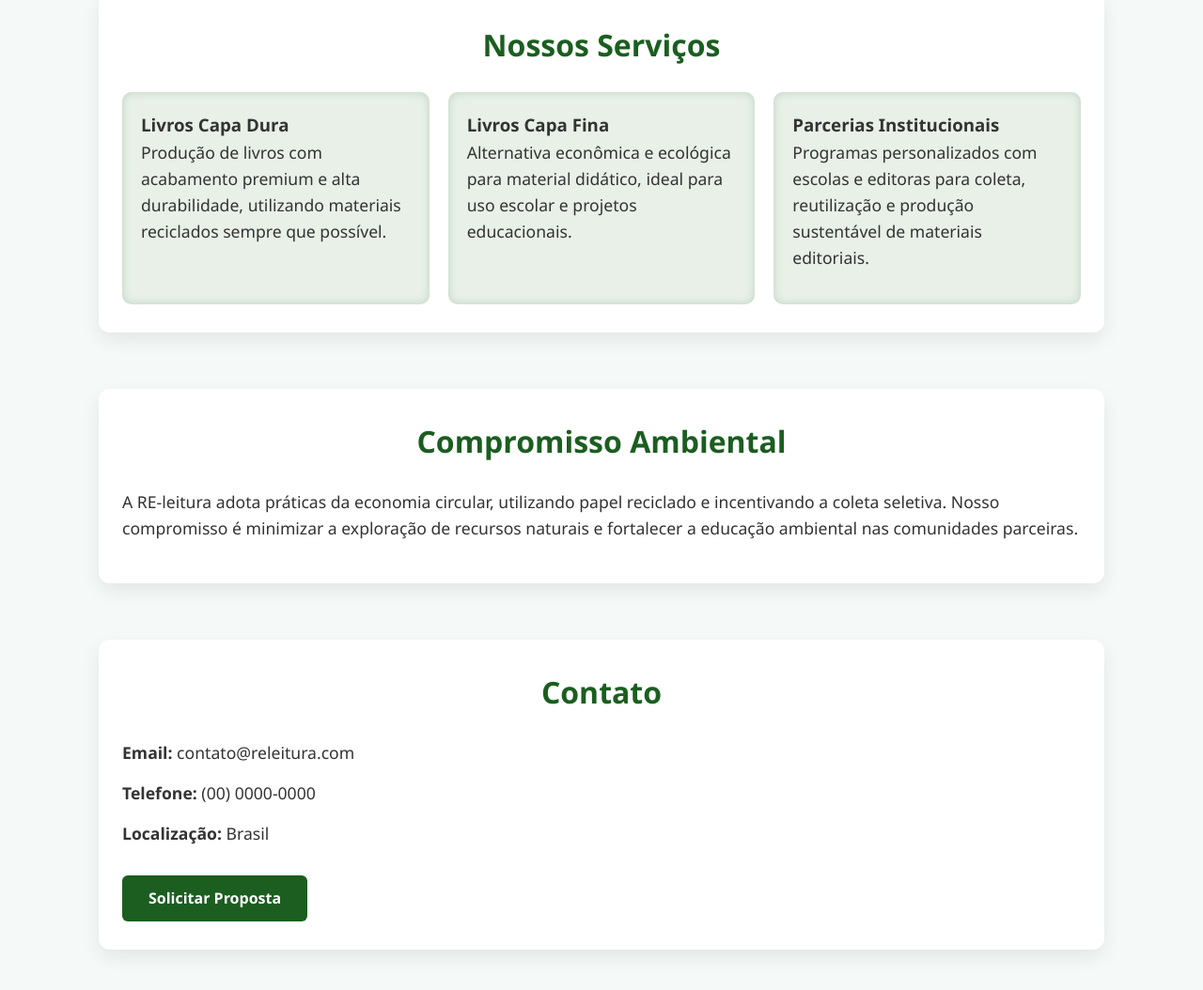
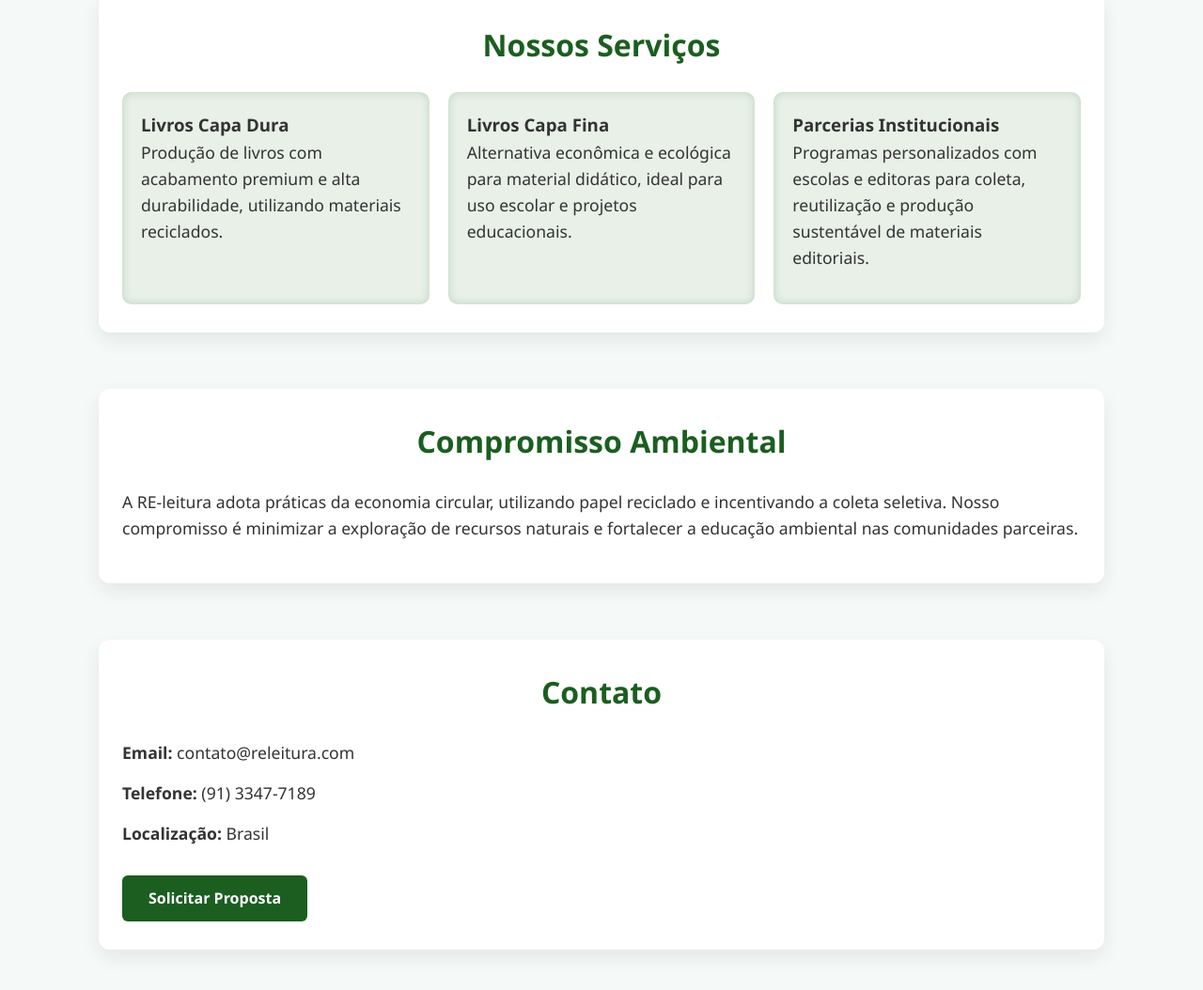
Before and after one commit to maurocoelho-023/RE_leitura, a plain HTML site: page index.html in a window 1280 px wide. Shown: the part 1050-2104 px from the top of the page at 94% size. Drawn offline with Linux system fonts and the light colour scheme.

Commit message:
Update index.html

```diff
--- a/index.html
+++ b/index.html
@@ -161,7 +161,7 @@
   <div class="grid">
     <div class="card">
       <h3>Livros Capa Dura</h3>
-      <p>Produção de livros com acabamento premium e alta durabilidade, utilizando materiais reciclados sempre que possível.</p>
+      <p>Produção de livros com acabamento premium e alta durabilidade, utilizando materiais reciclados.</p>
     </div>
     <div class="card">
       <h3>Livros Capa Fina</h3>
@@ -182,7 +182,7 @@
 <section id="contato" tabindex="-1">
   <h2>Contato</h2>
   <p><strong>Email:</strong> contato@releitura.com</p>
-  <p><strong>Telefone:</strong> (00) 0000-0000</p>
+  <p><strong>Telefone:</strong> (91) 3347-7189</p>
   <p><strong>Localização:</strong> Brasil</p>
   <a href="mailto:contato@releitura.com" class="btn" aria-label="Enviar email para contato@releitura.com">Solicitar Proposta</a>
 </section>
```
